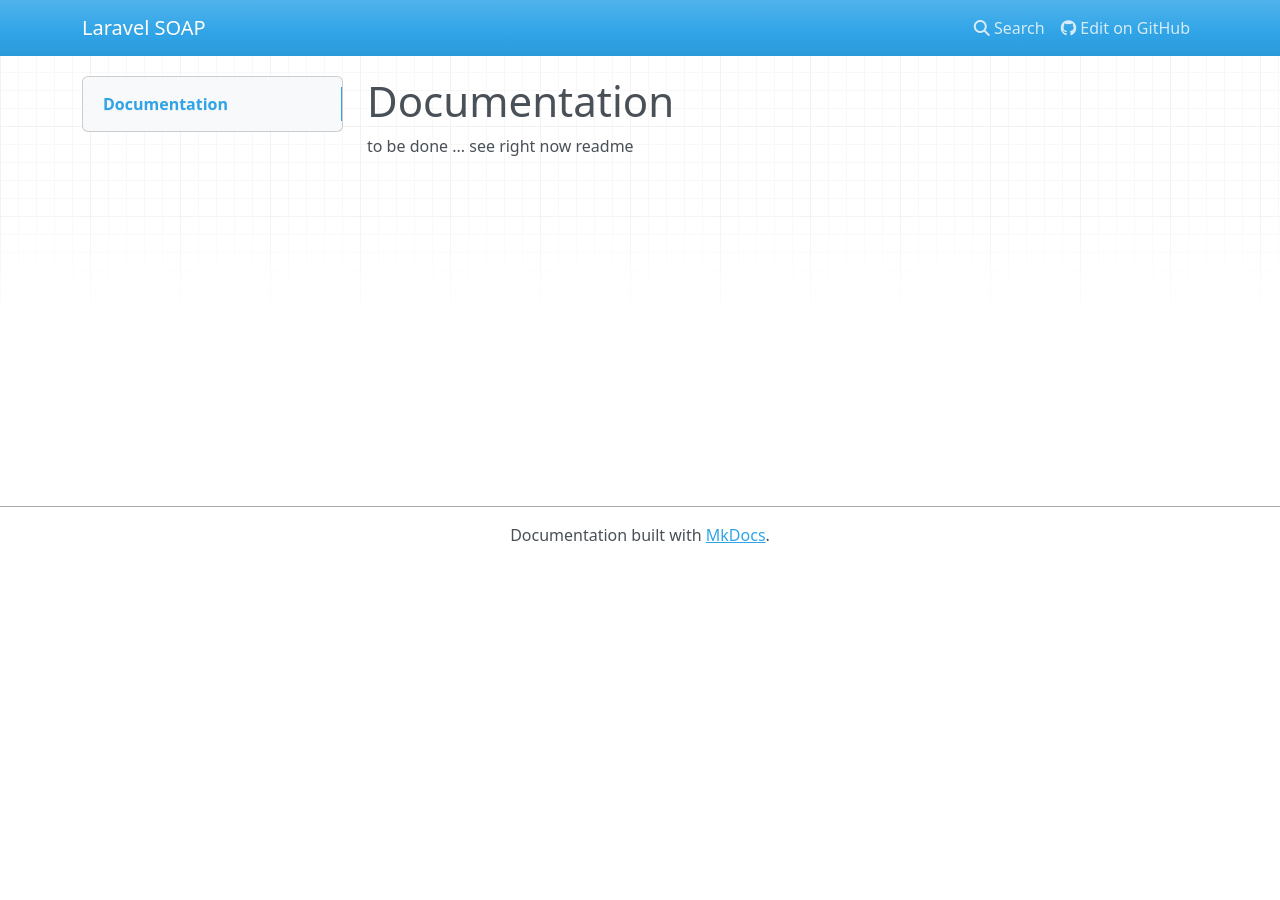
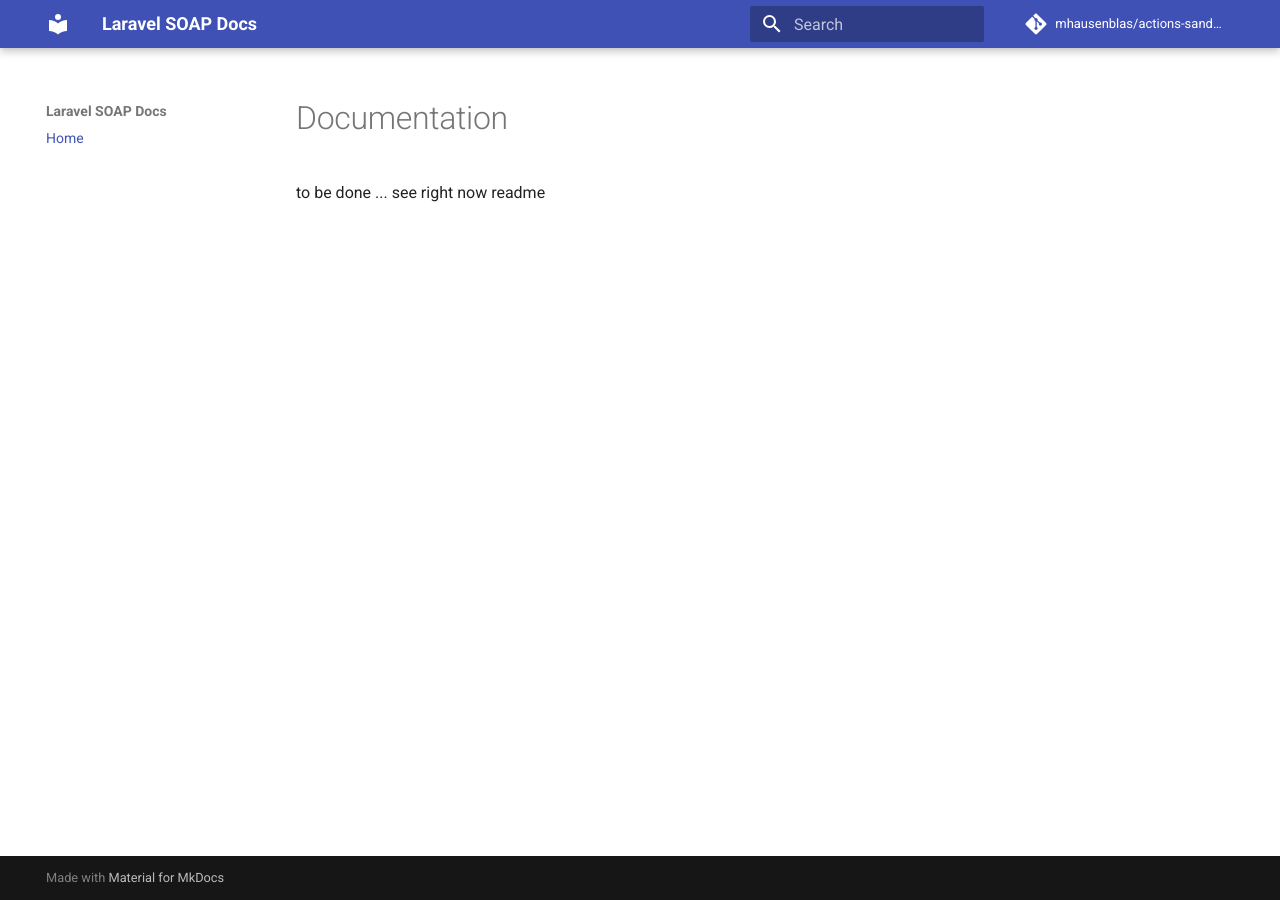
Before and after one commit to CodeDredd/laravel-soap, an MkDocs documentation site: the page built from docs/index.md, in a window 1280 px wide. Built offline with MkDocs 1.6.1 and Material for MkDocs 9.7.7, drawn with Linux system fonts in a browser that asks for light colours; nearby versions of some CDN libraries; comment, search, counter and statistics services are not loaded.

Commit message:
refactor(v1): change  mkdocs config

```diff
--- a/mkdocs.yml
+++ b/mkdocs.yml
@@ -1,2 +1,10 @@
-site_name: Laravel SOAP
-repo_url: https://github.com/codedredd/laravel-soap
+site_name: Laravel SOAP Docs
+site_description: 'Laravel SOAP Documentation'
+site_author: 'Gregor Becker'
+docs_dir: docs/
+repo_name: 'mhausenblas/actions-sandbox'
+repo_url: 'https://github.com/mhausenblas/actions-sandbox'
+nav:
+  - Home: index.md
+theme:
+  name: 'material'
```
